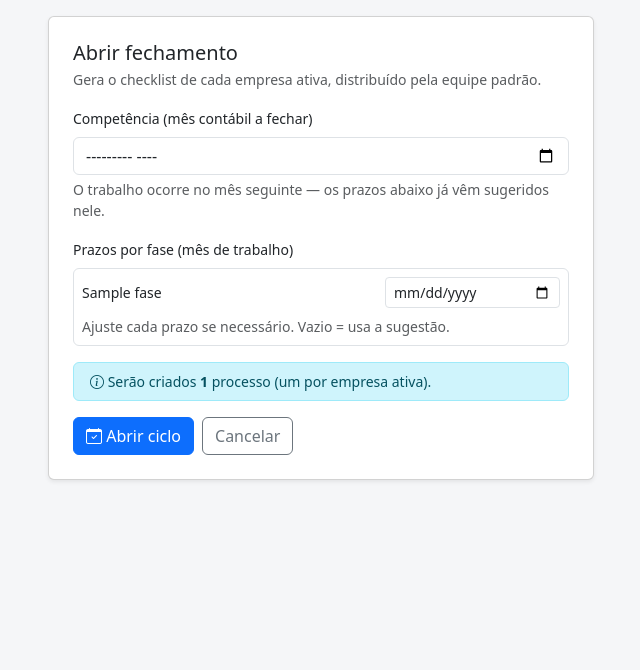
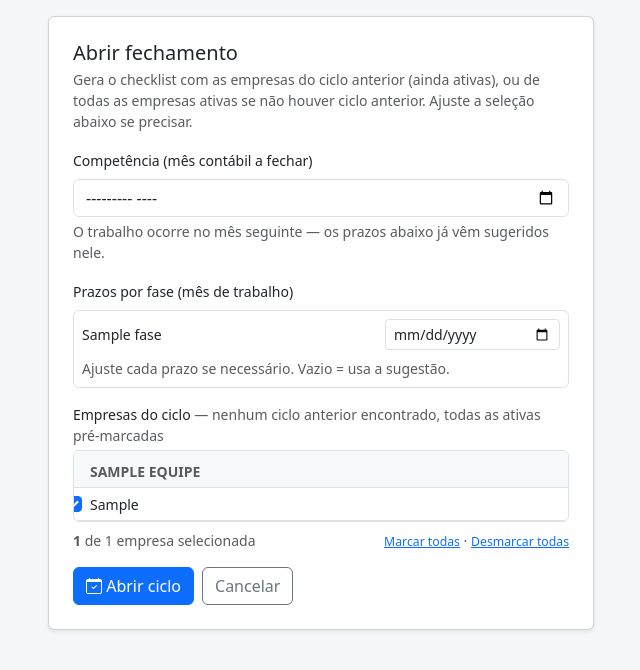
Before and after one commit to consag-commits/fechamento-cont-bil, a Django app: page /gestao/ciclos/abrir/ in a window 1280 px wide. Shown: the part 104-774 px from the top of the page, without its empty margins (319-959 px from the left). Run offline with Django 5.2, Linux system fonts and the light colour scheme; a user stored in the database is signed in; tables that the repository leaves empty hold one stand-in row (values such as "Sample post").

Commit message:
Permitir ajustar empresas antes de abrir o ciclo
A tela de abertura agora mostra todas as empresas ativas agrupadas por
equipe, com as do ciclo anterior pré-marcadas (editável). Adiciona
htmx para atualizar a prévia ao trocar a competência, e JS para
marcar/desmarcar todas e manter a contagem/botão sincronizados.

Co-Authored-By: Claude Sonnet 5 <noreply@anthropic.com>

```diff
--- a/fechamento/urls.py
+++ b/fechamento/urls.py
@@ -13,6 +13,7 @@ urlpatterns = [
     # Gestão (restrito a gestores)
     path("gestao/", views.gestao_home, name="gestao_home"),
     path("gestao/ciclos/abrir/", views.ciclo_abrir, name="ciclo_abrir"),
+    path("gestao/ciclos/abrir/preview/", views.ciclo_abrir_preview, name="ciclo_abrir_preview"),
     path("gestao/equipes/", views.equipes_list, name="equipes_list"),
     path("gestao/equipes/nova/", views.equipe_criar, name="equipe_criar"),
     path("gestao/equipes/<int:equipe_id>/editar/", views.equipe_editar, name="equipe_editar"),
--- a/fechamento/views.py
+++ b/fechamento/views.py
@@ -1,4 +1,6 @@
 """views.py — Telas do fechamento: lista de ciclos, consolidado e matriz interativa."""
+
+from datetime import date
 
 from django.contrib import messages
 from django.contrib.auth.decorators import login_required
@@ -21,7 +23,7 @@ from .permissions import (
 )
 from .services import (
     AberturaError, abrir_ciclo as abrir_ciclo_service, resumo_processo,
-    adicionar_empresa_ciclo, remover_empresa_ciclo,
+    adicionar_empresa_ciclo, remover_empresa_ciclo, empresas_para_ciclo,
 )
 
 
@@ -304,14 +306,62 @@ def equipe_membro_remover(request, equipe_id, user_id):
 
 
 # ── Gestão › Abrir ciclo ──────────────────────────────────────────────────────
+def _parse_referencia(referencia):
+    try:
+        ano, mes = map(int, str(referencia).split("-"))
+        return date(ano, mes, 1)
+    except (ValueError, TypeError, AttributeError):
+        return None
+
+
+def _preview_ciclo_ctx(modelo, referencia, empresa_ids_override=None):
+    """Prévia de empresas para abrir um ciclo dessa competência: todas as
+    empresas ativas, agrupadas por equipe, com as do ciclo anterior
+    pré-marcadas (editável antes de confirmar a abertura).
+    `empresa_ids_override`, se informado, substitui a pré-marcação padrão
+    (usado para reexibir a seleção do usuário em caso de erro no submit)."""
+    data_ref = _parse_referencia(referencia)
+    if modelo and data_ref:
+        pares_default, anterior = empresas_para_ciclo(modelo, data_ref)
+    else:
+        pares_default = [(e, e.equipe) for e in Empresa.objects.filter(ativa=True)]
+        anterior = None
+
+    if empresa_ids_override is not None:
+        ids_marcados = set(empresa_ids_override)
+    else:
+        ids_marcados = {e.id for e, _ in pares_default}
+    todas_ativas = (
+        Empresa.objects.filter(ativa=True).select_related("equipe")
+        .order_by("equipe__nome", "razao_social")
+    )
+    empresas_marcadas = [
+        {"empresa": e, "marcada": e.id in ids_marcados} for e in todas_ativas
+    ]
+    return {
+        "empresas_marcadas": empresas_marcadas,
+        "total_marcadas": len(ids_marcados),
+        "empresas_ativas": len(empresas_marcadas),
+        "anterior": anterior,
+    }
+
+
+@gestor_required
+def ciclo_abrir_preview(request):
+    """htmx: atualiza a prévia de empresas ao digitar a competência."""
+    modelo = ModeloChecklist.objects.filter(ativo=True).order_by("-criado_em").first()
+    contexto = _preview_ciclo_ctx(modelo, request.GET.get("referencia", ""))
+    return render(request, "fechamento/gestao/_ciclo_abrir_preview.html", contexto)
+
+
 @gestor_required
 def ciclo_abrir(request):
     modelo = ModeloChecklist.objects.filter(ativo=True).order_by("-criado_em").first()
     fases = list(Fase.objects.filter(modelo=modelo, principal=True)) if modelo else []
+    referencia = request.POST.get("referencia", "")
     contexto = {
-        "empresas_ativas": Empresa.objects.filter(ativa=True).count(),
-        "sem_equipe": Empresa.objects.filter(ativa=True, equipe__isnull=True).count(),
-        "referencia": request.POST.get("referencia", ""),
+        **_preview_ciclo_ctx(modelo, referencia),
+        "referencia": referencia,
         "fases": fases,
     }
     if request.method == "POST":
@@ -321,10 +371,12 @@ def ciclo_abrir(request):
             d = parse_date(request.POST.get(f"prazo_{f.id}") or "")
             if d:
                 prazos[f.id] = d
-        # devolve os prazos digitados para reexibir em caso de erro
+        empresa_ids = [int(x) for x in request.POST.getlist("empresa_ids") if x.isdigit()]
+        # devolve os prazos e a seleção digitados para reexibir em caso de erro
         contexto["prazos_form"] = {f.id: request.POST.get(f"prazo_{f.id}", "") for f in fases}
+        contexto.update(_preview_ciclo_ctx(modelo, referencia, empresa_ids_override=empresa_ids))
         try:
-            ciclo, n_proc, n_stat = abrir_ciclo_service(referencia, modelo, prazos)
+            ciclo, n_proc, n_stat = abrir_ciclo_service(referencia, modelo, prazos, empresa_ids=empresa_ids)
         except AberturaError as e:
             messages.error(request, str(e))
             return render(request, "fechamento/gestao/ciclo_form.html", contexto)
--- /dev/null
+++ b/templates/fechamento/gestao/_ciclo_abrir_preview.html
@@ -0,0 +1,43 @@
+<div id="preview-empresas">
+  <label class="form-label small mb-1">
+    Empresas do ciclo
+    {% if anterior %}
+      <span class="text-muted">— pré-marcadas as de {{ anterior.competencia_display }} (ainda ativas); ajuste se precisar</span>
+    {% else %}
+      <span class="text-muted">— nenhum ciclo anterior encontrado, todas as ativas pré-marcadas</span>
+    {% endif %}
+  </label>
+
+  {% if empresas_marcadas %}
+  <div class="border rounded mb-2" style="max-height: 280px; overflow-y: auto;">
+    {% regroup empresas_marcadas by empresa.equipe as grupos_equipe %}
+    {% for grupo in grupos_equipe %}
+    <div class="px-3 pt-2 pb-1 bg-light border-bottom sticky-top">
+      <span class="text-muted text-uppercase small fw-bold">{{ grupo.grouper.nome|default:"Sem equipe" }}</span>
+    </div>
+    {% for item in grupo.list %}
+    <div class="form-check px-3 py-1 border-bottom mb-0">
+      <input class="form-check-input empresa-check" type="checkbox" name="empresa_ids"
+             value="{{ item.empresa.id }}" id="emp-{{ item.empresa.id }}"
+             {% if item.marcada %}checked{% endif %}>
+      <label class="form-check-label small" for="emp-{{ item.empresa.id }}">
+        {{ item.empresa.razao_social }}
+      </label>
+    </div>
+    {% endfor %}
+    {% endfor %}
+  </div>
+  <div class="d-flex justify-content-between align-items-center small text-muted mb-3">
+    <span><strong id="contagem-marcadas">{{ total_marcadas }}</strong> de {{ empresas_ativas }} empresa{{ empresas_ativas|pluralize }} selecionada{{ total_marcadas|pluralize }}</span>
+    <span>
+      <a href="#" class="small" data-marcar-todas>Marcar todas</a>
+      ·
+      <a href="#" class="small" data-desmarcar-todas>Desmarcar todas</a>
+    </span>
+  </div>
+  {% else %}
+  <div class="alert alert-warning py-2 small">
+    Nenhuma empresa ativa cadastrada. <a href="{% url 'empresas_list' %}">Cadastre empresas</a> antes de abrir um ciclo.
+  </div>
+  {% endif %}
+</div>
--- a/templates/fechamento/gestao/ciclo_form.html
+++ b/templates/fechamento/gestao/ciclo_form.html
@@ -16,13 +16,7 @@
     <div class="card shadow-sm">
       <div class="card-body p-4">
         <h5 class="card-title mb-1">Abrir fechamento</h5>
-        <p class="text-muted small">Gera o checklist de cada empresa ativa, distribuído pela equipe padrão.</p>
-
-        {% if empresas_ativas == 0 %}
-        <div class="alert alert-warning py-2 small">
-          Nenhuma empresa ativa cadastrada. <a href="{% url 'empresas_list' %}">Cadastre empresas</a> antes de abrir um ciclo.
-        </div>
-        {% endif %}
+        <p class="text-muted small">Gera o checklist com as empresas do ciclo anterior (ainda ativas), ou de todas as empresas ativas se não houver ciclo anterior. Ajuste a seleção abaixo se precisar.</p>
 
         <form method="post" novalidate>
           {% csrf_token %}
@@ -30,7 +24,9 @@
           <div class="mb-3">
             <label class="form-label small" for="referencia">Competência (mês contábil a fechar)</label>
             <input type="month" name="referencia" id="referencia" class="form-control"
-                   value="{{ referencia }}" required>
+                   value="{{ referencia }}" required
+                   hx-get="{% url 'ciclo_abrir_preview' %}" hx-trigger="change"
+                   hx-target="#preview-empresas" hx-swap="outerHTML">
             <div class="form-text">O trabalho ocorre no mês seguinte — os prazos abaixo já vêm sugeridos nele.</div>
           </div>
 
@@ -49,16 +45,10 @@
           </div>
           {% endif %}
 
-          <div class="alert alert-info py-2 small mb-3">
-            <i class="bi bi-info-circle"></i>
-            Serão criados <strong>{{ empresas_ativas }}</strong> processo{{ empresas_ativas|pluralize }}
-            (um por empresa ativa).
-            {% if sem_equipe %}<br><i class="bi bi-exclamation-triangle text-warning"></i>
-            {{ sem_equipe }} empresa{{ sem_equipe|pluralize }} sem equipe padrão — entrará no ciclo sem equipe atribuída.{% endif %}
-          </div>
+          {% include "fechamento/gestao/_ciclo_abrir_preview.html" %}
 
           <div class="d-flex gap-2">
-            <button type="submit" class="btn btn-primary" {% if empresas_ativas == 0 %}disabled{% endif %}>
+            <button type="submit" id="btn-abrir-ciclo" class="btn btn-primary" {% if total_marcadas == 0 %}disabled{% endif %}>
               <i class="bi bi-calendar-check"></i> Abrir ciclo
             </button>
             <a href="{% url 'index' %}" class="btn btn-outline-secondary">Cancelar</a>
@@ -93,5 +83,32 @@
   comp.addEventListener('change', preencherPrazos);
   if (comp.value) preencherPrazos();
 })();
+
+(function () {
+  function atualizarContagem() {
+    var marcadas = document.querySelectorAll('.empresa-check:checked').length;
+    var span = document.getElementById('contagem-marcadas');
+    if (span) span.textContent = marcadas;
+    var btn = document.getElementById('btn-abrir-ciclo');
+    if (btn) btn.disabled = marcadas === 0;
+  }
+  // Delegação: sobrevive às trocas de #preview-empresas pelo htmx.
+  document.addEventListener('change', function (e) {
+    if (e.target.classList && e.target.classList.contains('empresa-check')) {
+      atualizarContagem();
+    }
+  });
+  document.addEventListener('click', function (e) {
+    if (e.target.matches('[data-marcar-todas]') || e.target.matches('[data-desmarcar-todas]')) {
+      e.preventDefault();
+      var marcar = e.target.matches('[data-marcar-todas]');
+      document.querySelectorAll('.empresa-check').forEach(function (c) { c.checked = marcar; });
+      atualizarContagem();
+    }
+  });
+  document.body.addEventListener('htmx:afterSwap', function (e) {
+    if (e.detail.target && e.detail.target.id === 'preview-empresas') atualizarContagem();
+  });
+})();
 </script>
 {% endblock %}
```
Also changed, not shown: fechamento/services.py (+32 -14 lines).
